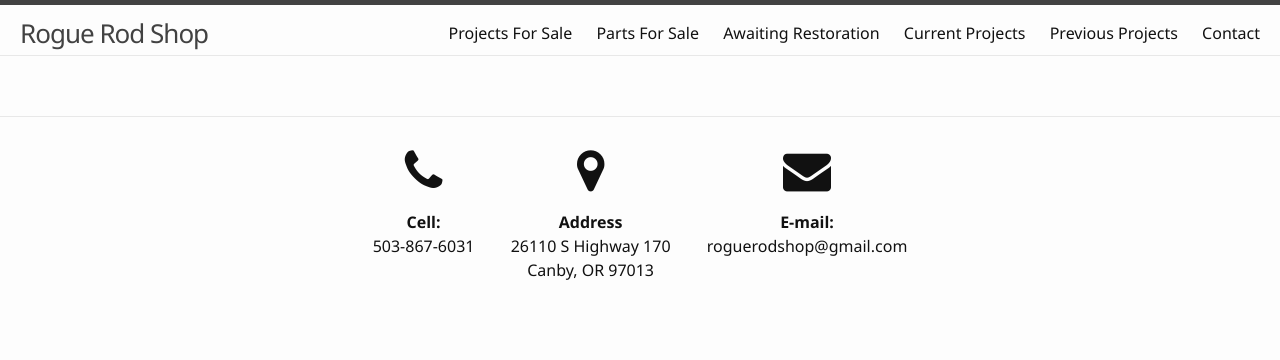
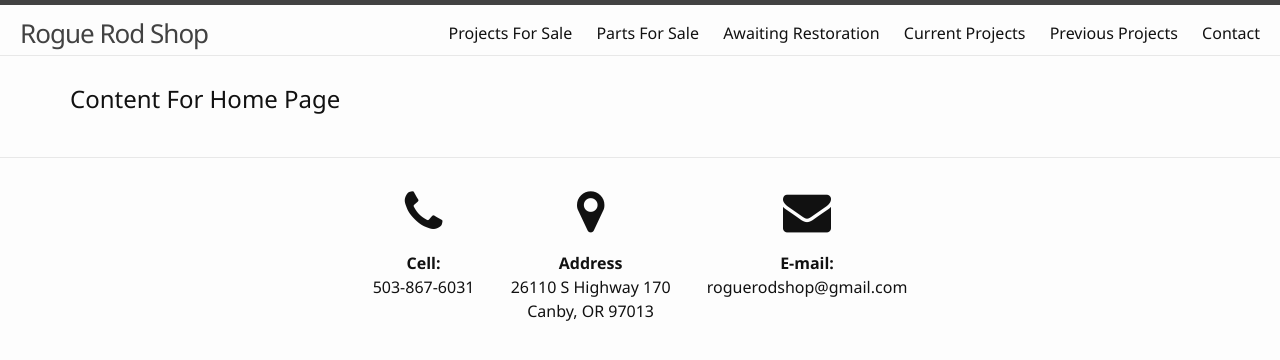
Before and after one commit to roguerodshop/roguerodshop.github.io, a Jekyll site: the page built from index.md, in a window 1280 px wide. Shown: the top 360 px of the page. Built offline with Jekyll 4.4.1, drawn with Linux system fonts in a browser that asks for light colours; nearby versions of some CDN libraries.

```diff
--- a/Gemfile
+++ b/Gemfile
@@ -4,3 +4,4 @@ gem 'jekyll'
 gem 'colorize'
 gem 'rb-readline'
 gem 'pry'
+gem 'therubyracer'
--- a/index.md
+++ b/index.md
@@ -3,5 +3,5 @@ layout: default
 ---
 
 <div class="home">
-
+  <h3>Content For Home Page</h3>
 </div>
```
Also changed, not shown: Gemfile.lock, images/another-awesome-motorcycle/another-awesome-motorcycle-1.jpg, images/another-awesome-motorcycle/another-awesome-motorcycle-2.jpg, images/another-awesome-motorcycle/another-awesome-motorcycle-3.jpg, images/another-awesome-motorcycle/another-awesome-motorcycle-4.jpg, 1 other file.
